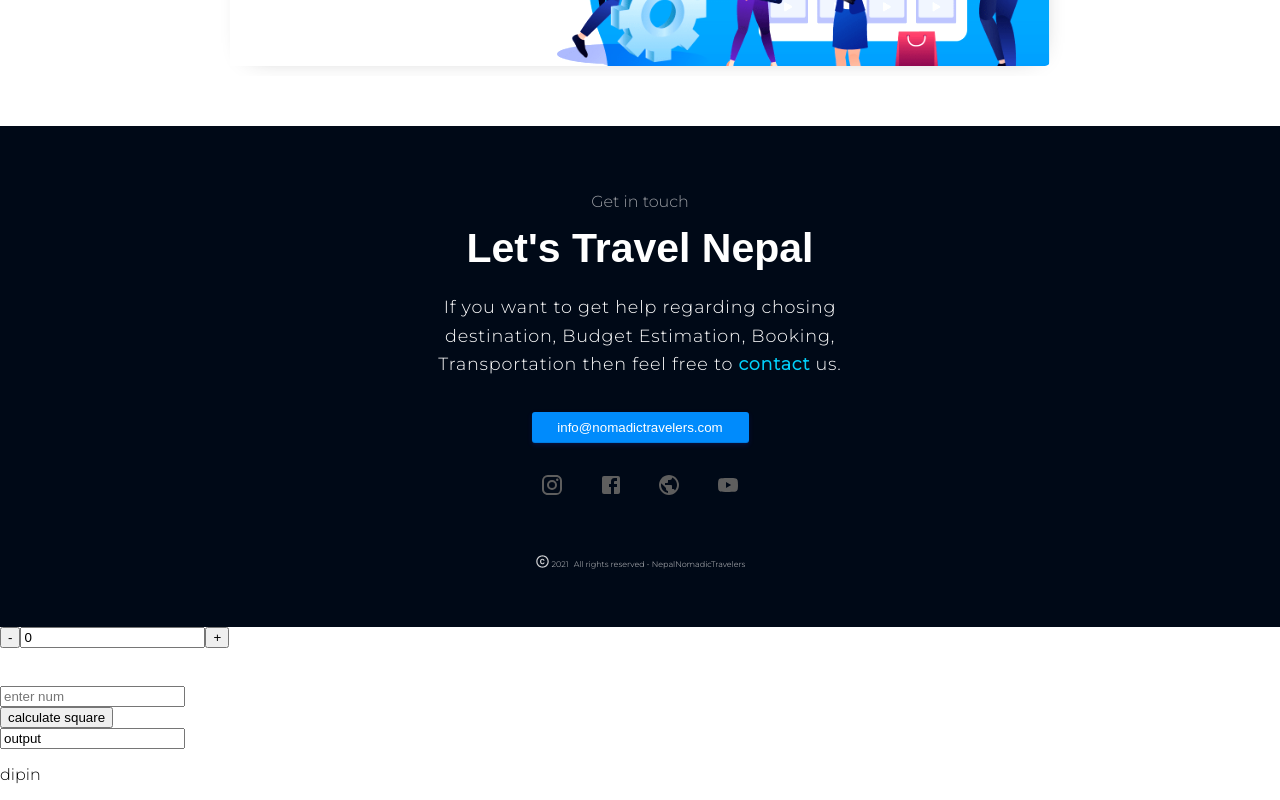
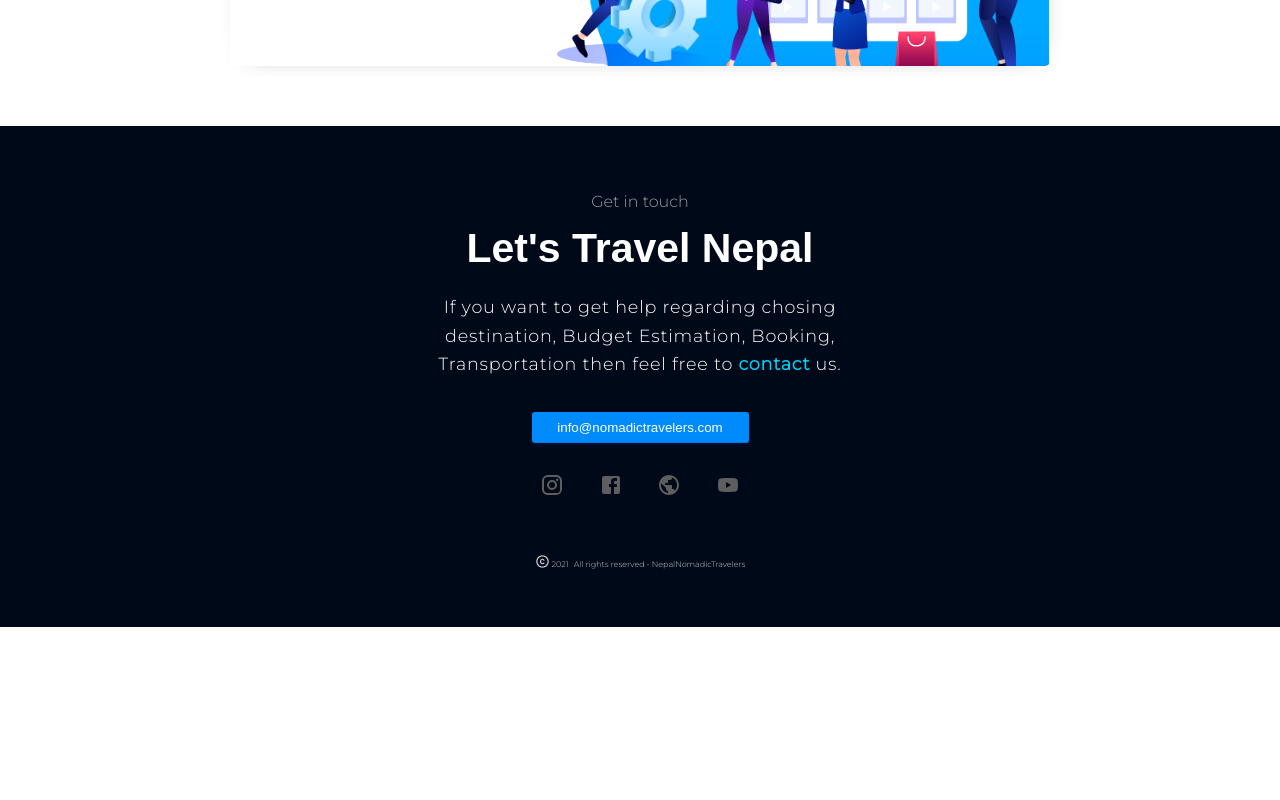
Before and after one commit to Coder-Dilip/louly-2.0, a Next.js app: page / in a window 1280 px wide. Shown: the part 2820-3620 px from the top of the page. After the commit the page ends 3447 px from the top, so only its background shows below. Built offline with nearby package versions, Linux system fonts and the light colour scheme.

Commit message:
error fixed

```diff
--- a/pages/index.js
+++ b/pages/index.js
@@ -25,7 +25,7 @@ const [_num_for_square, set_num_for_square] = useState(0);
     <Footer />
 
     {/* redux practice */}
-    <button onClick={()=>{
+    {/* <button onClick={()=>{
 dispatch(decNumber());
 }}  title='Decrement' >-</button>
 <input readOnly={true} type='text' name='quantity' placeholder='input' value={myState}></input>
@@ -35,21 +35,21 @@ dispatch(incNumber(5));
 
 <br/>
 <br/>
-<br />
+<br /> */}
 
 
 {/* for squaring the num */}
 
-<input type='text' placeholder="enter num" onChange={(e)=>{
+{/* <input type='text' placeholder="enter num" onChange={(e)=>{
   set_num_for_square(e.target.value)
 }} /><br/>
 <button onClick={()=>dispatch(squareNumber(_num_for_square))}  >
 calculate square
 </button><br/>
 <input type='text' readOnly={true} value={myState2==0?'output':myState2} />
-{myState3.map((name)=>
-<p>{name}</p>
-)}
+{myState3.map((name,index)=>
+<p key={index}>{name}</p>
+)} */}
     </div>
   )
 }
```
